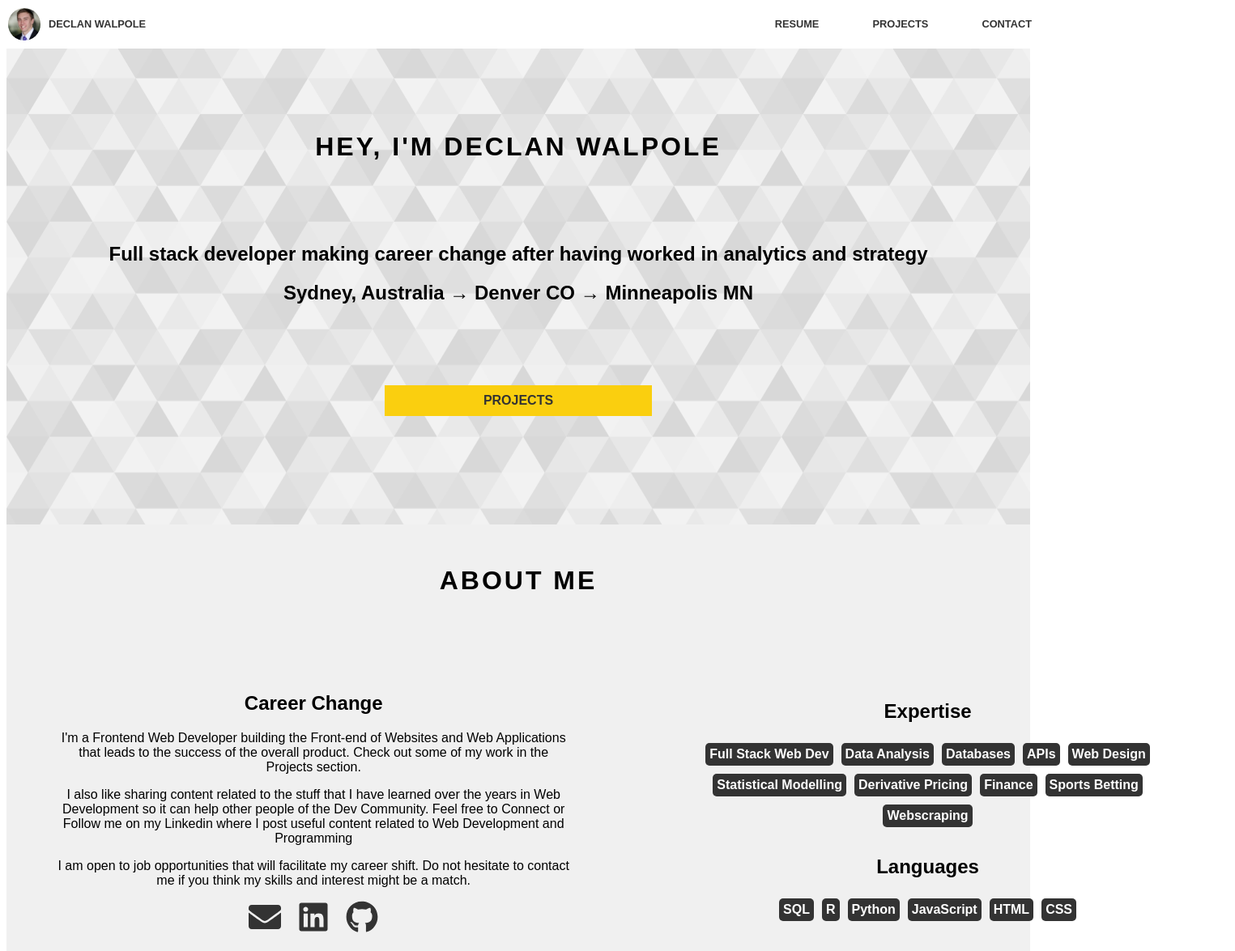
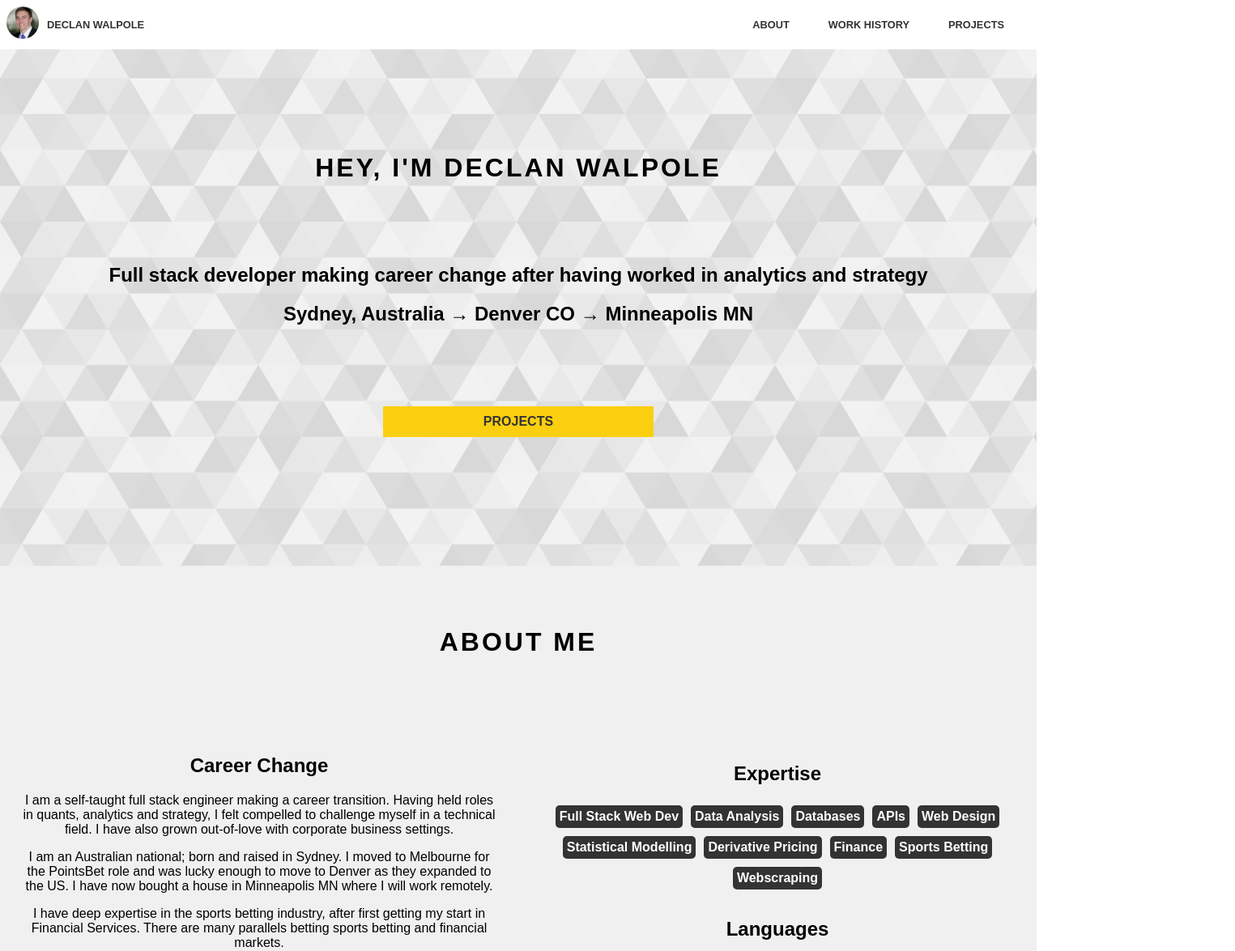
Before and after one commit to declanwalpole/DeclansReactPortfolioApp, a React (Create React App) app: page / in a window 1280 px wide. Shown: the top 1175 px of the page at 81% size, 1525 px wide, since content can reach past the window. Built offline with nearby package versions, Linux system fonts and the light colour scheme.

Commit message:
about content. navbar styling

```diff
--- a/src/About.jsx
+++ b/src/About.jsx
@@ -13,21 +13,26 @@ const About = ({ id }) => {
         <div className="about-col1">
           <h2>Career Change</h2>
           <p>
-            I'm a Frontend Web Developer building the Front-end of Websites and
-            Web Applications that leads to the success of the overall product.
-            Check out some of my work in the Projects section.
+            I am a self-taught full stack engineer making a career transition.
+            Having held roles in quants, analytics and strategy, I felt
+            compelled to challenge myself in a technical field. I have also
+            grown out-of-love with corporate business settings.
           </p>
           <p>
-            I also like sharing content related to the stuff that I have learned
-            over the years in Web Development so it can help other people of the
-            Dev Community. Feel free to Connect or Follow me on my Linkedin
-            where I post useful content related to Web Development and
-            Programming
+            I am an Australian national; born and raised in Sydney. I moved to
+            Melbourne for the PointsBet role and was lucky enough to move to
+            Denver as they expanded to the US. I have now bought a house in
+            Minneapolis MN where I will work remotely.
           </p>
           <p>
-            I am open to job opportunities that will facilitate my career shift.
-            Do not hesitate to contact me if you think my skills and interest
-            might be a match.
+            I have deep expertise in the sports betting industry, after first
+            getting my start in Financial Services. There are many parallels
+            betting sports betting and financial markets.
+          </p>
+          <p>
+            I am open to job opportunities that will help my web development
+            career shift. Do not hesitate to contact me if you think my skills
+            and interest might be a match.
           </p>
 
           <div className="social-links">
--- a/src/Navbar.jsx
+++ b/src/Navbar.jsx
@@ -11,19 +11,22 @@ const Navbar = () => {
   return (
     <nav className="navbar">
       <div className="logo-container">
-        <img src={headshot} alt="Headshot" className="logo-image" />
+        <a href="#hero">
+          <img src={headshot} alt="Headshot" className="logo-image" />
+        </a>
         <span className="brand-name">Declan Walpole</span>
       </div>
+
       <div className={`header-container`}>
         <ul className="nav-links">
           <li>
-            <a href="#resume">Resume</a>
+            <a href="#resume">About</a>
+          </li>
+          <li>
+            <a href="#resume">Work History</a>
           </li>
           <li>
             <a href="#projects">Projects</a>
-          </li>
-          <li>
-            <a href="#contact">Contact</a>
           </li>
         </ul>
       </div>
--- a/src/Projects.jsx
+++ b/src/Projects.jsx
@@ -63,7 +63,7 @@ const ExtraInfoCarousel = ({ slides }) => {
 };
 
 const ProjectCard = ({ project }) => {
-  const [showMore, setShowMore] = useState(true);
+  const [showMore, setShowMore] = useState(false);
 
   const toggleShowMore = () => {
     setShowMore(!showMore);
--- a/src/Timeline.jsx
+++ b/src/Timeline.jsx
@@ -10,7 +10,7 @@ import TranscriptPdfDocument from "./transcript.pdf";
 const WorkExperience = ({ id }) => {
   return (
     <div className="work-exp" id={id}>
-      <h1>Work Experience</h1>
+      <h1>Work History and Education</h1>
       <a
         href={ResumePdfDocument}
         download="DeclanWalpoleResume.pdf"
--- a/src/styles.css
+++ b/src/styles.css
@@ -3,15 +3,31 @@ body {
   font-family: "Source Sans Pro", sans-serif;
   font-weight: 700;
   box-sizing: border-box;
+  margin-left:0;
+  margin-right:0
 }
 
 p {
   font-weight: 200;
+  font-size: 1rem;
+}
+
+h1 {
+  font-size: 2rem;
+}
+
+h2 {
+  font-size: 1.5rem;
+}
+
+.hero-section,.about-section, .proj_section, .work-exp {
+  padding-top: 2%;
+  padding-bottom: 2%;
 }
 
 .navbar {
   background-color: #ffffff;
-  padding: 10px;
+  padding: 0.5rem;
   display: flex;
   justify-content: space-between;
   align-items: center;
@@ -23,6 +39,7 @@ p {
   top: 0;
   left: 0;
   width: 100%;
+  max-width:100%
 }
 
 
@@ -44,18 +61,19 @@ p {
   font-weight: bold;
 }
 
+
+
 .nav-links {
+  /* Existing styles */
   list-style-type: none;
   display: flex;
-  justify-content: flex-end;
-  margin: 0;
-  padding: 0;
-  gap: 50px;
+  flex-direction: row;
+  overflow-x: auto;
+  white-space: nowrap;
 }
 
-
 .nav-links li {
-  margin-right: 1rem;
+  margin-right: 3rem;
   cursor:pointer;
 }
 
@@ -92,12 +110,30 @@ p {
 }
 
 @media screen and (max-width: 600px) {
+  p {
+    font-size: 0.8rem;
+  }
+
+  h1 {
+    font-size: 1.5rem;
+  }
+
+  h2 {
+    font-size: 1.2rem;
+  }
+
   .nav-links {
+    /* Other existing styles */
+    display:none
+  }
+
+  .header-container {
     display: none;
   }
 
   .hamburger-icon {
     display: flex;
+    padding-right: 5%;
   }
 
   .menu-container.open {
@@ -210,7 +246,7 @@ margin-top: 1rem;
 flex-direction: column;
 justify-content: center;
 text-align: center;
-min-height: 80vh
+min-height: 80vh;
   }
 
 .about-content, .proj_content {
@@ -225,11 +261,8 @@ display: flex;
 
   .about-col1,
 .about-col2 {
-  flex-basis: 50%;
-  flex-grow: 0;
-  flex-shrink: 0;
-  padding-left: 5%;
-  padding-right: 5%;
+  flex: 1;
+  padding: 0 2%; /* Adjust the padding as desired */
 }
 
 .social-links {
@@ -309,15 +342,13 @@ text-align: center;
 
 .proj-outer {
   display:flex;
+  max-width:100%
 }
 
 .proj-lhs,
 .proj-rhs {
-  flex-basis: 50%;
-  flex-grow: 0;
-  flex-shrink: 0;
-  padding-left: 5%;
-  padding-right: 5%;
+  flex: 1;
+  padding: 0 2%; /* Adjust the padding as desired */
 }
 
 .explore-button {
@@ -331,6 +362,7 @@ text-align: center;
   text-decoration: none;
   color: #333;
   font-weight: bold;
+  cursor:pointer;
   animation: pulsate-background 2s infinite;
 }
 
```
